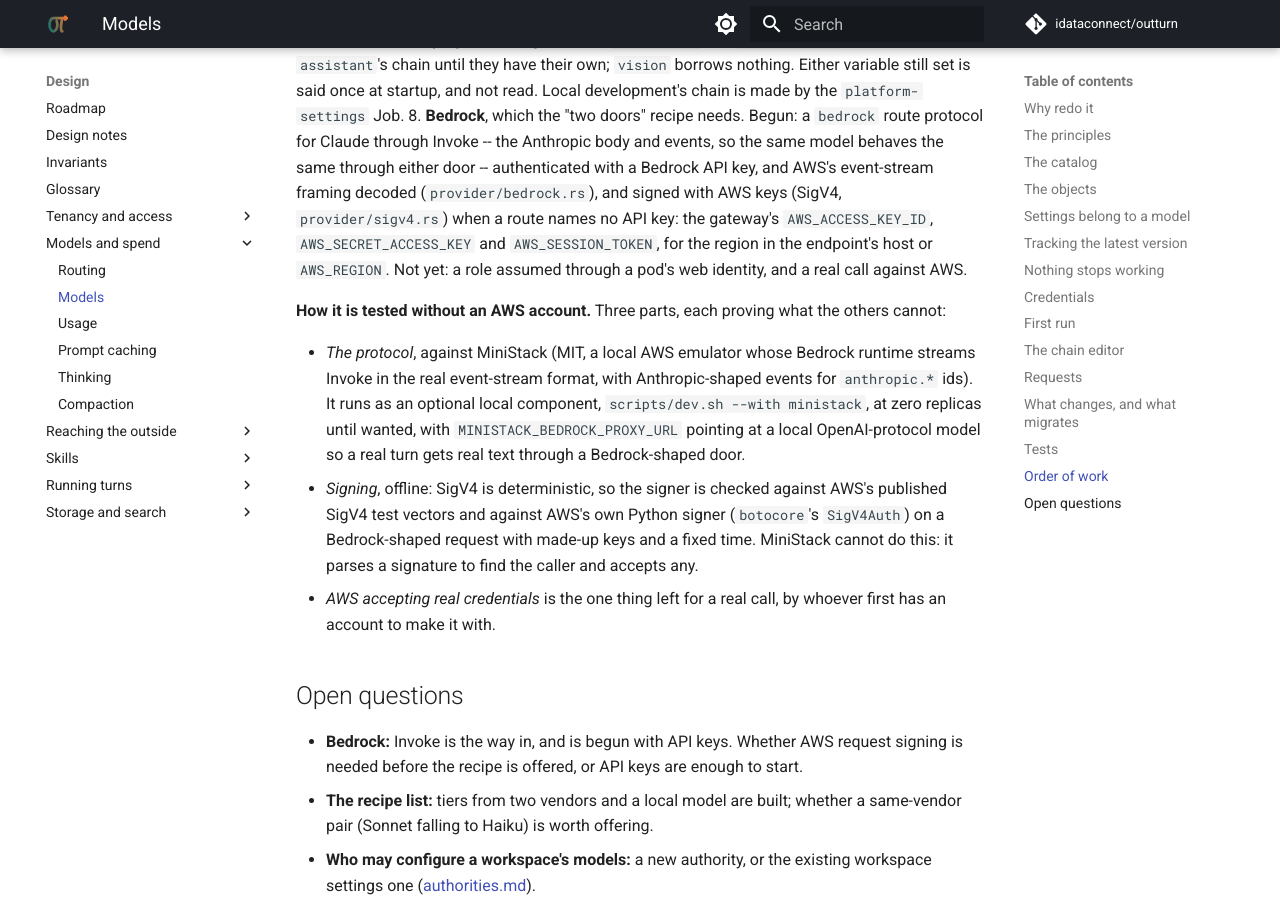
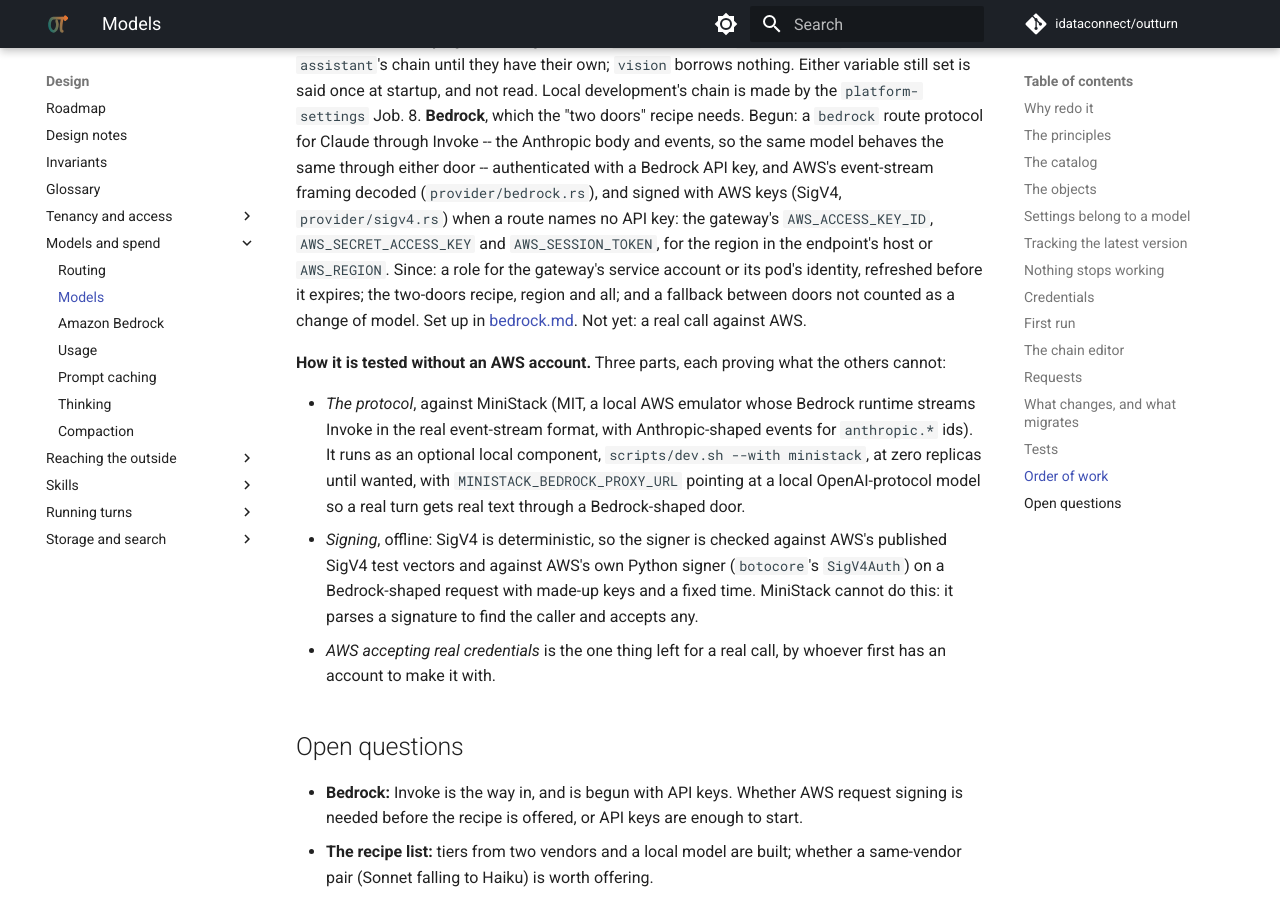
Before and after one commit to idataconnect/outturn, an MkDocs documentation site: the page built from docs/models.md, in a window 1280 px wide and 900 px high, scrolled down 12331 px. Built offline with MkDocs 1.6.1 and Material for MkDocs 9.7.7, drawn with Linux system fonts in a browser that asks for light colours; comment, search, counter and statistics services are not loaded.

Commit message:
Write up setting Claude up on Amazon Bedrock
The recipe, the four ways the gateway gets AWS credentials and which a
cluster on AWS should use, the policy the role needs, and how to try it
without AWS -- with what has not been tried yet said first.

Co-Authored-By: Claude Opus 5.5 <noreply@anthropic.com>

```diff
--- a/docs/models.md
+++ b/docs/models.md
@@ -528,8 +528,11 @@ Each phase leaves the platform working.
    (`provider/bedrock.rs`), and signed with AWS keys (SigV4,
    `provider/sigv4.rs`) when a route names no API key: the gateway's
    `AWS_ACCESS_KEY_ID`, `AWS_SECRET_ACCESS_KEY` and `AWS_SESSION_TOKEN`, for the
-   region in the endpoint's host or `AWS_REGION`. Not yet: a role assumed
-   through a pod's web identity, and a real call against AWS.
+   region in the endpoint's host or `AWS_REGION`. Since: a role for the
+   gateway's service account or its pod's identity, refreshed before it
+   expires; the two-doors recipe, region and all; and a fallback between
+   doors not counted as a change of model. Set up in
+   [bedrock.md](bedrock.md). Not yet: a real call against AWS.
 
    **How it is tested without an AWS account.** Three parts, each proving
    what the others cannot:
--- a/mkdocs.yml
+++ b/mkdocs.yml
@@ -84,6 +84,7 @@ nav:
       - Models and spend:
           - Routing: routing.md
           - Models: models.md
+          - Amazon Bedrock: bedrock.md
           - Usage: usage.md
           - Prompt caching: caching.md
           - Thinking: thinking.md
```
Also changed, not shown: AGENTS.md (+1 -0 lines), docs/bedrock.md (added, +76 -0 lines), docs/roadmap.md (+3 -2 lines).
